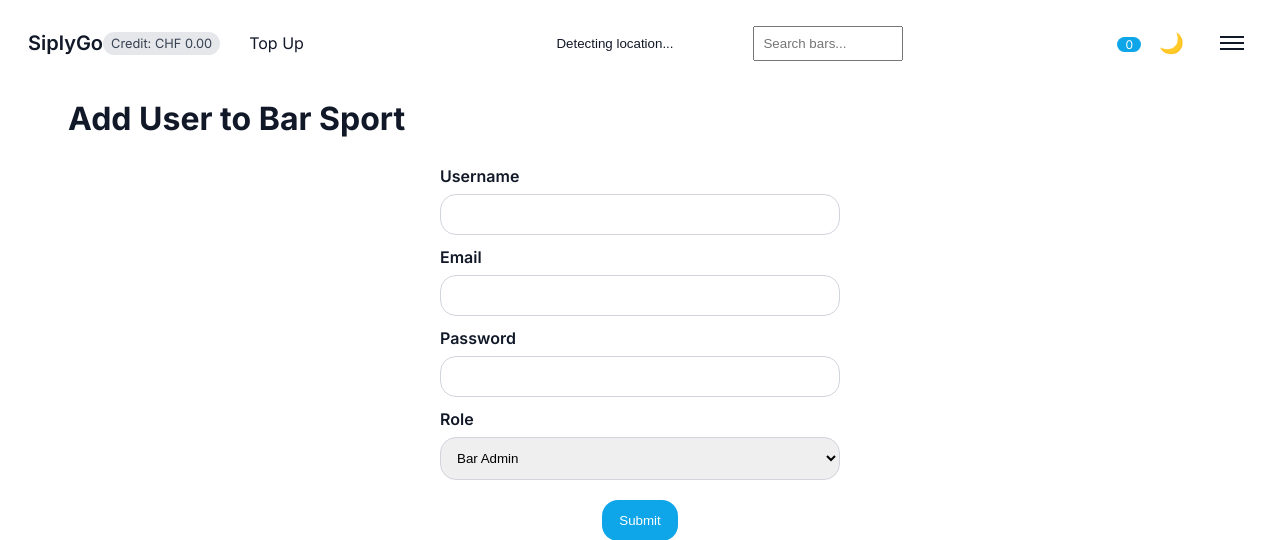
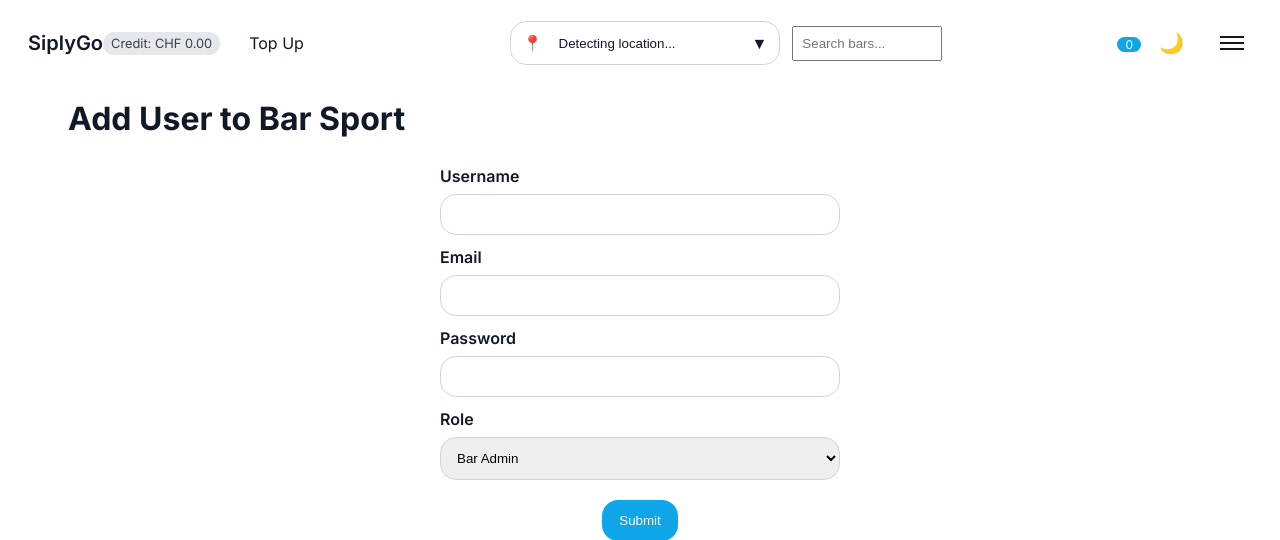
Before and after one commit to MrGamp2411/WEBSITE, a FastAPI app: page /admin/bars/1/add_user in a window 1280 px wide. Shown: the top 540 px of the page. Run offline with FastAPI, Linux system fonts and the light colour scheme; the visitor is signed in with stand-in values (Sample User, id 1).

Commit message:
style: enhance location selector

```diff
--- a/static/script.js
+++ b/static/script.js
@@ -3,7 +3,15 @@ document.addEventListener('DOMContentLoaded', function() {
   const barList = document.getElementById('barList');
   const nearestBarEl = document.getElementById('nearestBar');
   const locationInput = document.getElementById('locationInput');
+  const locationSelector = document.querySelector('.location-selector');
   const suggestionsBox = document.getElementById('searchSuggestions');
+
+  if (locationSelector && locationInput) {
+    locationSelector.addEventListener('click', () => {
+      locationInput.focus();
+      locationInput.select();
+    });
+  }
 
   function filterBars(term) {
     if (!barList) return;
--- a/static/style.css
+++ b/static/style.css
@@ -93,15 +93,31 @@ body.dark-mode{
 .search-suggestions.show{display:block;}
 .search-suggestions .card{margin:var(--space-1);}
 .search-suggestions li{cursor:pointer;}
+.location-selector{
+  display:flex;
+  align-items:center;
+  border:1px solid #d1d5db;
+  border-radius:var(--radius);
+  padding:0 var(--space-2);
+  min-height:44px;
+  background:#fff;
+  cursor:text;
+}
+.location-selector:hover,
+.location-selector:focus-within{
+  background:#f9f9f9;
+  border-color:#007bff;
+}
+.location-icon{margin-right:var(--space-1);}
+.location-arrow{margin-left:var(--space-1);pointer-events:none;}
 .location-display{
-  cursor:text;
+  flex:1;
   border:0;
   background:transparent;
   color:inherit;
+  min-width:0;
 }
-.location-display:focus{
-  outline:1px solid #d1d5db;
-}
+.location-display:focus{outline:none;}
 
 @media (prefers-reduced-motion: reduce){*{animation:none;transition:none}}
 
```
Also changed, not shown: templates/layout.html (+10 -1 lines).
